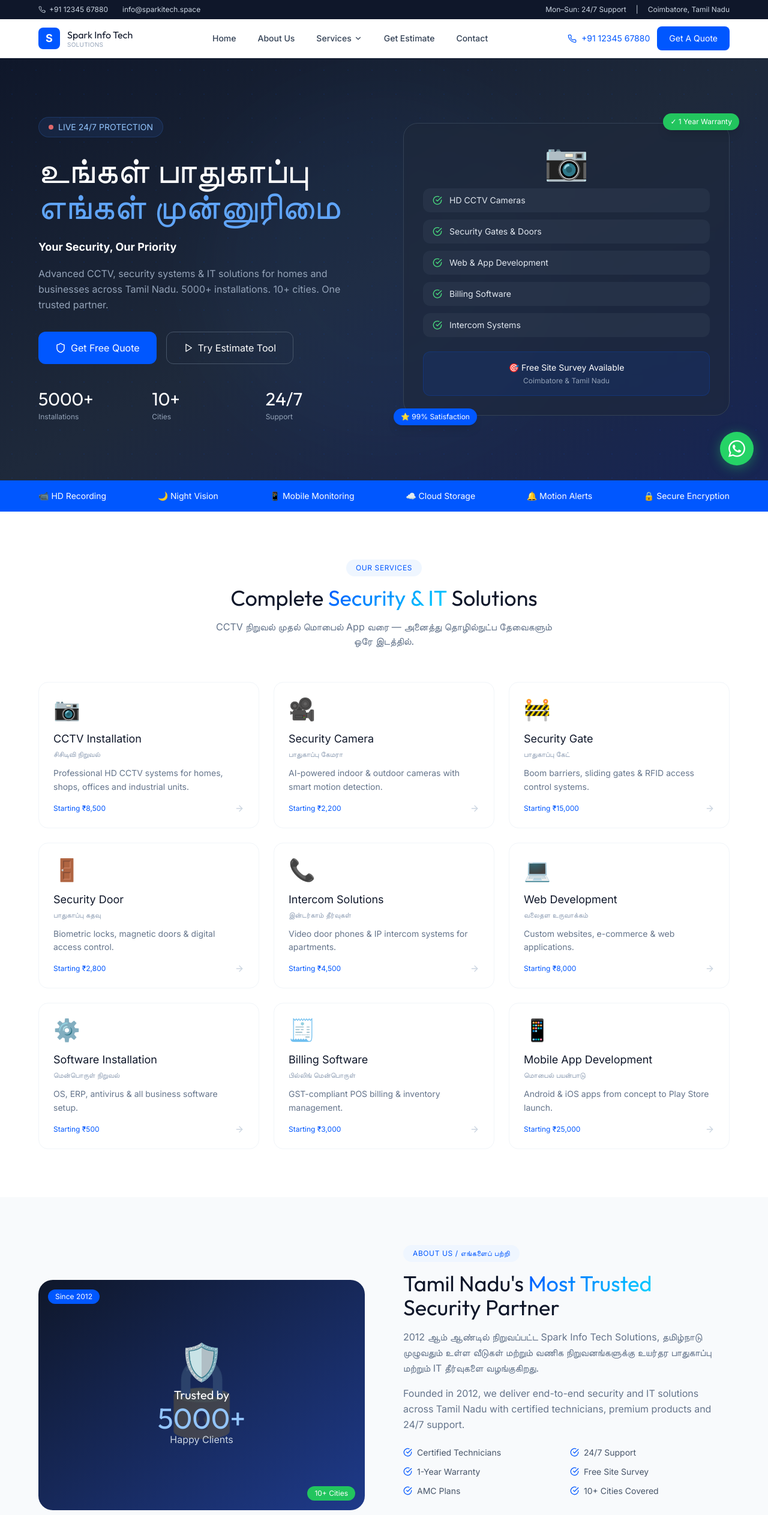
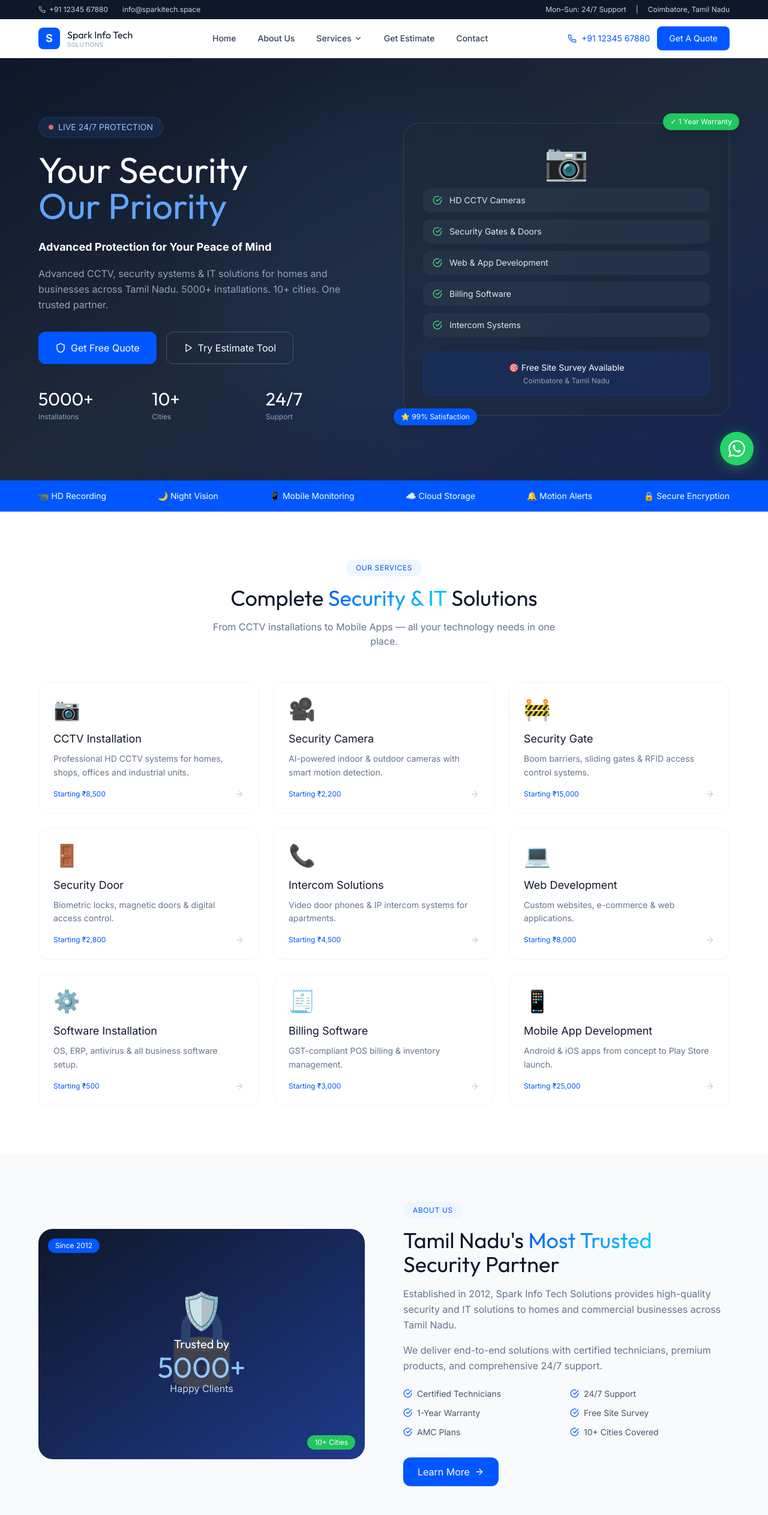
Before and after one commit to strydoztech-sudo/sparkitech, a Next.js app: page / in a window 1280 px wide. Shown: the top 2526 px of the page at 60% size. Built offline with nearby package versions, Linux system fonts and the light colour scheme.

Commit message:
first commit

```diff
--- a/app/page.tsx
+++ b/app/page.tsx
@@ -23,15 +23,12 @@
               </div>
 
               <h1 className="text-5xl md:text-6xl font-display font-900 leading-tight mb-6">
-                உங்கள் பாதுகாப்பு<br />
-
-                <span className="text-blue-400">எங்கள் முன்னுரிமை</span>
-
+                Your Security<br />
+                <span className="text-blue-400">Our Priority</span>
               </h1>
 
               <p className="text-lg text-slate-300 mb-4 leading-relaxed">
-
-                <strong className="text-white">Your Security, Our Priority</strong>
+                <strong className="text-white">Advanced Protection for Your Peace of Mind</strong>
               </p>
               <p className="text-slate-400 mb-8 leading-relaxed">
                 Advanced CCTV, security systems & IT solutions for homes and businesses across Tamil Nadu.
@@ -115,7 +112,7 @@
               Complete <span className="gradient-text">Security & IT</span> Solutions
             </h2>
             <p className="text-slate-500 max-w-xl mx-auto">
-              CCTV நிறுவல் முதல் மொபைல் App வரை — அனைத்து தொழில்நுட்ப தேவைகளும் ஒரே இடத்தில்.
+              From CCTV installations to Mobile Apps — all your technology needs in one place.
             </p>
           </div>
 
@@ -125,8 +122,7 @@
                 className="group bg-white border border-slate-100 rounded-2xl p-6 card-hover hover:border-primary-500/30">
                 <div className="text-4xl mb-4">{service.icon}</div>
                 <h3 className="text-lg font-700 text-slate-900 mb-1 group-hover:text-primary-500 transition-colors">{service.name}</h3>
-                <p className="text-xs text-slate-400 mb-3">{service.nameTa}</p>
-                <p className="text-sm text-slate-500 leading-relaxed mb-4">{service.shortDesc}</p>
+                <p className="text-sm text-slate-500 leading-relaxed mb-4 mt-2">{service.shortDesc}</p>
                 <div className="flex items-center justify-between">
                   <span className="text-xs font-600 text-primary-500">Starting {service.startingPrice}</span>
                   <ArrowRight size={16} className="text-slate-300 group-hover:text-primary-500 group-hover:translate-x-1 transition-all" />
@@ -158,18 +154,16 @@
             </div>
             <div>
               <div className="inline-flex items-center gap-2 bg-blue-50 text-primary-500 text-xs font-700 uppercase tracking-wider px-4 py-1.5 rounded-full mb-4">
-                About Us / எங்களைப் பற்றி
+                About Us
               </div>
               <h2 className="text-4xl font-display font-800 text-slate-900 mb-4">
                 Tamil Nadu's <span className="gradient-text">Most Trusted</span> Security Partner
               </h2>
               <p className="text-slate-500 leading-relaxed mb-4">
-                2012 ஆம் ஆண்டில் நிறுவப்பட்ட Spark Info Tech Solutions, தமிழ்நாடு முழுவதும்
-                உள்ள வீடுகள் மற்றும் வணிக நிறுவனங்களுக்கு உயர்தர பாதுகாப்பு மற்றும் IT தீர்வுகளை வழங்குகிறது.
+                Established in 2012, Spark Info Tech Solutions provides high-quality security and IT solutions to homes and commercial businesses across Tamil Nadu.
               </p>
               <p className="text-slate-500 leading-relaxed mb-6">
-                Founded in 2012, we deliver end-to-end security and IT solutions across Tamil Nadu
-                with certified technicians, premium products and 24/7 support.
+                We deliver end-to-end solutions with certified technicians, premium products, and comprehensive 24/7 support.
               </p>
               <div className="grid grid-cols-2 gap-3 mb-8">
                 {['Certified Technicians', '24/7 Support', '1-Year Warranty', 'Free Site Survey', 'AMC Plans', '10+ Cities Covered'].map(f => (
@@ -210,7 +204,7 @@
         <div className="container">
           <div className="text-center mb-12">
             <div className="inline-flex items-center gap-2 bg-yellow-50 text-yellow-600 text-xs font-700 uppercase tracking-wider px-4 py-1.5 rounded-full mb-4">
-              Customer Reviews / வாடிக்கையாளர் மதிப்புரைகள்
+              Customer Reviews
             </div>
             <h2 className="text-4xl font-display font-800 text-slate-900">
               What Our <span className="gradient-text">Clients Say</span>
@@ -250,7 +244,7 @@
             Ready to Secure Your <span className="text-blue-400">Property?</span>
           </h2>
           <p className="text-slate-300 mb-8 text-lg">
-            இன்றே தொடர்பு கொள்ளுங்கள் — இலவச தளப் பரிசோதனை மற்றும் மேற்கோள்!
+            Contact us today — for a free site survey and quote!
           </p>
           <div className="flex flex-wrap gap-4 justify-center">
             <a href="tel:+911234567880" className="flex items-center gap-2 bg-white text-primary-500 font-700 px-8 py-4 rounded-xl hover:bg-blue-50 transition-all hover:-translate-y-0.5">
```
